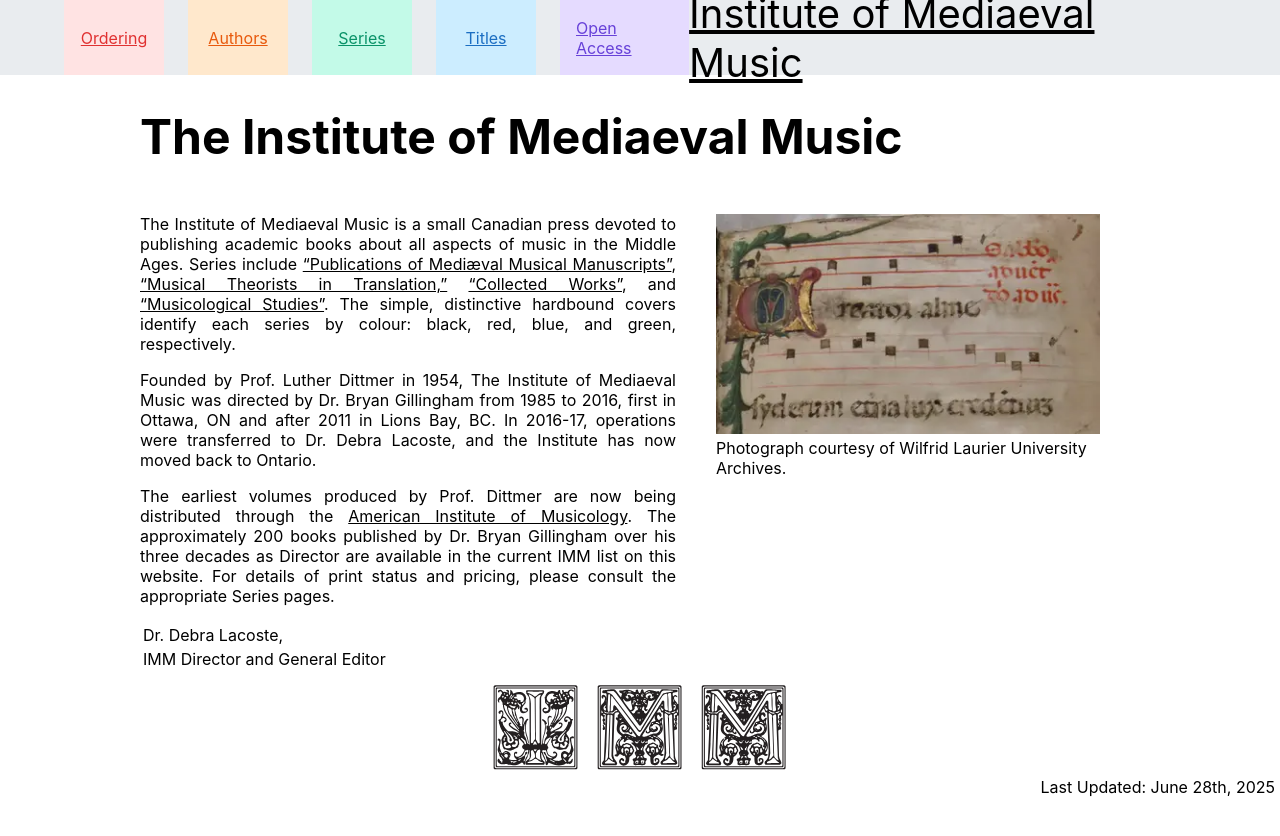
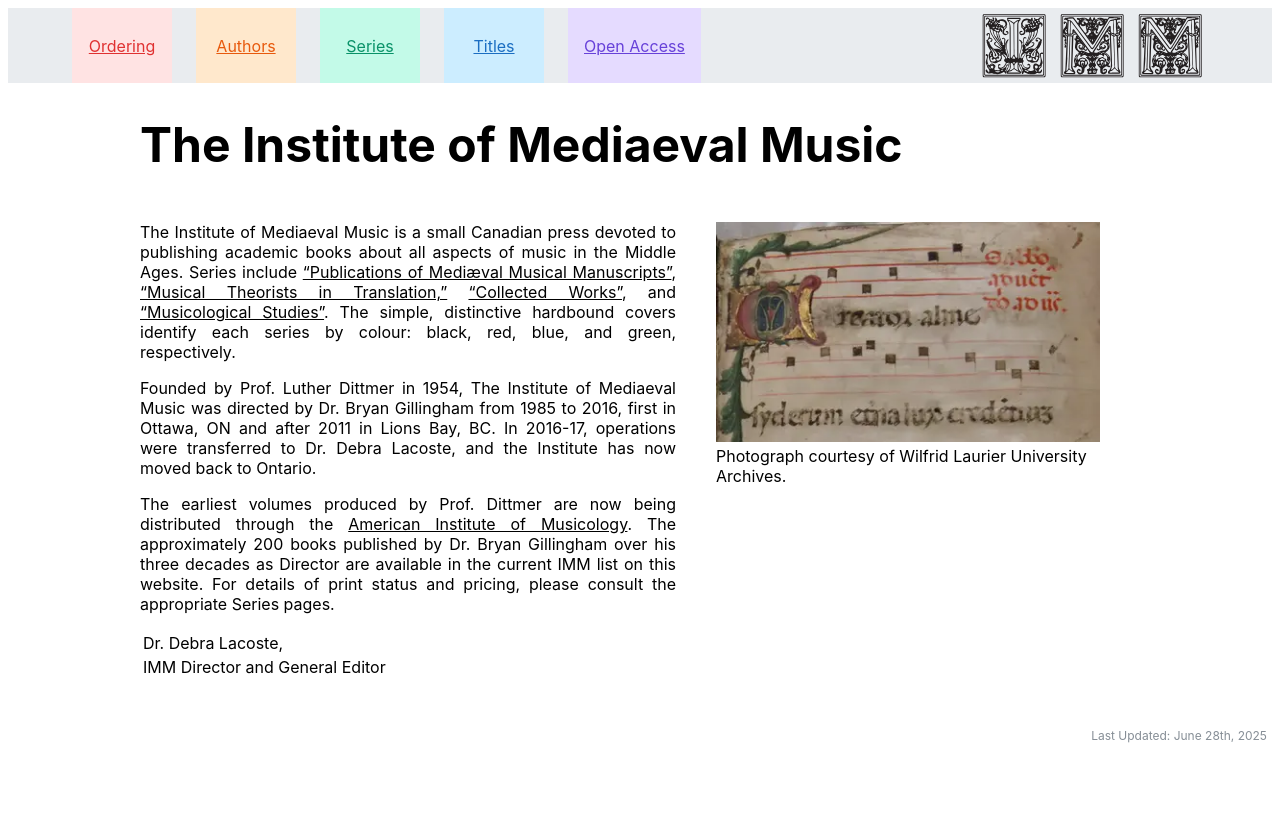
Before and after one commit to medieval-music/website, a Jekyll site: the page built from index.md, in a window 1280 px wide. Shown: the top 836 px of the page. Built offline with Jekyll 4.4.1, drawn with Linux system fonts in a browser that asks for light colours.

Commit message:
Updated Styles + Mobile Responsive

```diff
--- /dev/null
+++ b/_includes/navbar.html
@@ -0,0 +1,28 @@
+<header id="site-header">
+	<nav class="main-nav" aria-label="Main navigation">
+		<ul>
+			<li class="ordering"><a href="{{ '/ordering' | relative_url }}"><span>Ordering</span></a></li>
+			<li class="authors"><a href="{{ '/authors' | relative_url }}"><span>Authors</span></a></li>
+			<li class="series"><a href="{{ '/series' | relative_url }}"><span>Series</span></a></li>
+			<li class="titles"><a href="{{ '/titles' | relative_url }}"><span>Titles</span></a></li>
+			<li class="online"><a href="{{ '/online' | relative_url }}"><span>Open Access</span></a></li>
+		</ul>
+	</nav>
+	<div class="logo-container">
+		<a href="{{ '/' | relative_url }}">
+			<img class="logo" src="{{ '/assets/img/IMM-logo-narrow.svg' | relative_url }}" />
+		</a>
+		<a href="javascript:void(0);" class="icon" onclick="document.querySelector('.burger-menu').classList.toggle('open')">
+			<i class="fa fa-bars"></i>
+		</a>
+	</div>
+	<nav class="burger-menu" aria-label="Main navigation">
+		<ul>
+			<li class="ordering"><a href="{{ '/ordering' | relative_url }}"><span>Ordering</span></a></li>
+			<li class="authors"><a href="{{ '/authors' | relative_url }}"><span>Authors</span></a></li>
+			<li class="series"><a href="{{ '/series' | relative_url }}"><span>Series</span></a></li>
+			<li class="titles"><a href="{{ '/titles' | relative_url }}"><span>Titles</span></a></li>
+			<li class="online"><a href="{{ '/online' | relative_url }}"><span>Open Access</span></a></li>
+		</ul>
+	</nav>
+</header>
--- a/_layouts/base.html
+++ b/_layouts/base.html
@@ -12,32 +12,15 @@
 		<link rel="icon" href="{{ '/assets/img/favicon.svg' | relative_url }}" type="image/svg+xml">
 		<link rel="apple-touch-icon" href="{{ '/apple-touch-icon.png' | relative_url }}" sizes="180x180">
 		<link rel="manifest" href="{{ '/manifest.json' | relative_url }}" />
+		<link rel="stylesheet" href="https://cdnjs.cloudflare.com/ajax/libs/font-awesome/4.7.0/css/font-awesome.min.css">
 	</head>
 	<body>
-		<header id="site-header">
-			<nav aria-label="Main navigation">
-				<ul>
-					<li class="ordering"><a href="{{ '/ordering' | relative_url }}"><span>Ordering</span></a></li>
-					<li class="authors"><a href="{{ '/authors' | relative_url }}"><span>Authors</span></a></li>
-					<li class="series"><a href="{{ '/series' | relative_url }}"><span>Series</span></a></li>
-					<li class="titles"><a href="{{ '/titles' | relative_url }}"><span>Titles</span></a></li>
-					<li class="online"><a href="{{ '/online' | relative_url }}"><span>Open Access</span></a></li>
-				</ul>
-			</nav>
-			<a class="imm-title small" href="{{ '/' | relative_url }}">
-				IMM
-			</a>
-			<a class="imm-title large" href="{{ '/' | relative_url }}">
-				Institute of Mediaeval Music
-			</a>
-		</header>
+		{% include navbar.html %}
 		<main>
 			{{ content }}
 		</main>
 		<footer>
-			<img class="logo" src="{{ '/assets/img/IMM-logo-narrow.svg' | relative_url }}" />
-			<div class="updated-at">Last Updated: {{ site.time | date_to_long_string: "ordinal", "US" }}</div>
-			<!--{{ site.time | date: "%B %Y" }}-->
+			Last Updated: {{ site.time | date_to_long_string: "ordinal", "US" }}
 		</footer>
 	</body>
 </html>
--- a/_layouts/book.html
+++ b/_layouts/book.html
@@ -2,6 +2,7 @@
 layout: default
 ---
 <div class="book-page">
+	<div>
 		<ul>
 			{% if page.series %}
 				<li>
@@ -54,6 +55,7 @@ layout: default
 		{% if page.pdf_url %}
 			<a href="{{ page.pdf_url }}" target="_blank"><button type="button">Online Access</button></a>
 		{% endif %}
+	</div>
 
 	<h2>Bibliographic Reference</h2>
 
--- a/_sass/navbar.scss
+++ b/_sass/navbar.scss
@@ -2,19 +2,19 @@
 @use "mixins" as *;
 @use "colours";
 
-#site-header {
 $navbar-height: 75px;
 $navbar-item-width: 100px;
 
+#site-header {
     align-items: center;
     background-color: colours.$gray-2;
     display: flex;
-    height: $navbar-height;
+    min-height: $navbar-height;
     justify-content: space-between;
     margin-bottom: $std-space;
     padding: 0 5vw;
 
-    nav {
+    .main-nav {
         height: $navbar-height;
 
         a {
@@ -23,7 +23,6 @@
             height: 100%;
             justify-content: center;
             padding: $std-space;
-        }
         }
 
 		ul {
@@ -44,6 +43,37 @@
 
 		li + li {
 			margin-left: 24px;
+		}
+    }
+
+	.burger-menu {
+		display: none;
+		width: 100%;
+		ul {
+			list-style-type: none;
+			padding: 0px;
+
+			li {
+				text-align: center;
+				padding: 5px;
+				margin-bottom: 10px;
+			}
+		}
+
+		&.open {
+			display: block;
+		}
+	}
+
+	.logo-container {
+		margin-left: 24px;
+		display: flex;
+		justify-content: space-between;
+		align-items: center;
+	}
+
+	.icon {
+		display: none;
 	}
 
     .authors {
@@ -112,81 +142,22 @@
     }
 
     @include down(tablet) {
-        nav {
-            a {
-                width: 15vw;
+		flex-direction: column;
+        .logo-container {
+			width: 100%;
+			margin-left: unset;
+		}
+		.icon {
+			display: inline-block;
+		}
+
+		.main-nav {
+			display: none;
 		}
     }
 
-        li {
-            width: 15vw;
-        }
-
-        li + li {
-            margin-left: 2vw;
+	.logo {
+		display: block;
+		height: $navbar-height;
 	}
 }
-
-    @include down(mobile) {
-        padding: 0;
-        nav {
-            width: 100%;
-            a {
-                width: 100%;
-            }
-        }
-        ul {
-            flex-grow: 1;
-        }
-        li {
-            flex-grow: 1;
-            flex-shrink: 1;
-        }
-    }
-
-    .imm-title {
-        font-size: 3rem;
-        // ".large" title says "Institute of Mediaeval Music" while ".small" says "IMM"
-        &.large {
-            display: block;
-        }
-        &.small {
-            display: none;
-        }
-
-        // Switch between showing the "large" title, the "small" title, and hiding the title.
-        @include down(tablet) {
-            &.large {
-                display: none;
-            }
-        }
-        @include between(mobile, tablet) {
-            &.small {
-                display: block;
-            }
-        }
-
-        // Adjust font-size according to the screen width.
-        @media (min-width: 1300px) and (max-width: 1350px) {
-            font-size: 2.75rem;
-        }
-        @media (min-width: 1250px) and (max-width: 1300px) {
-            font-size: 2.5rem;
-        }
-        @media (min-width: 1200px) and (max-width: 1250px) {
-            font-size: 2.25rem;
-        }
-        @media (min-width: 1150px) and (max-width: 1200px) {
-            font-size: 2rem;
-        }
-        @media (min-width: 1100px) and (max-width: 1150px) {
-            font-size: 1.75rem;
-        }
-        @media (min-width: 1050px) and (max-width: 1100px) {
-            font-size: 1.5rem;
-        }
-        @media (min-width: calc($tablet-breakpoint + 1px)) and (max-width: 1050px) {
-            font-size: 1.25rem;
-        }
-    }
-}
--- a/assets/css/styles.scss
+++ b/assets/css/styles.scss
@@ -1,6 +1,7 @@
 ---
 ---
 @use "settings" as *;
+@use "colours";
 @use "navbar";
 @use "quick-links";
 @use "homepage";
@@ -14,8 +15,6 @@
 
 body {
     font-family: BlinkMacSystemFont, -apple-system, “Segoe UI”, Roboto, Helvetica, Arial, sans-serif;
-	margin: 0;
-	padding: 0;
 }
 
 main {
@@ -51,15 +50,8 @@ a {
 
 footer {
 	padding: 5px;
-
-	.logo {
-		margin-left: auto;
-		margin-right: auto;
-		max-width: 50vw;
-		display: block;
-		height: 100px;
-	}
-	.updated-at {
-		text-align: right;
-	}
+	padding-top: 3rem;
+	font-size: 0.75rem;
+	color: colours.$gray-6;
+	text-align: right;
 }
```
Lines whose indentation alone changed are shown as unchanged.
